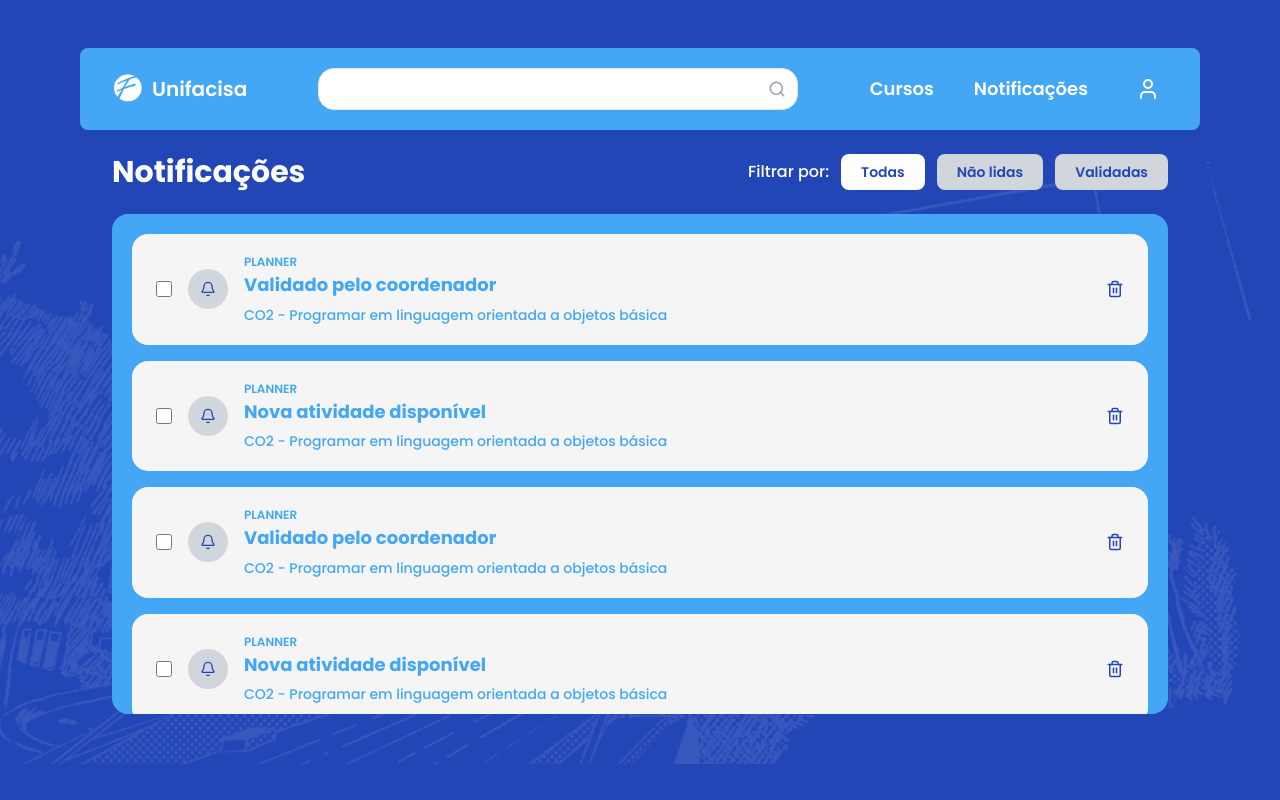
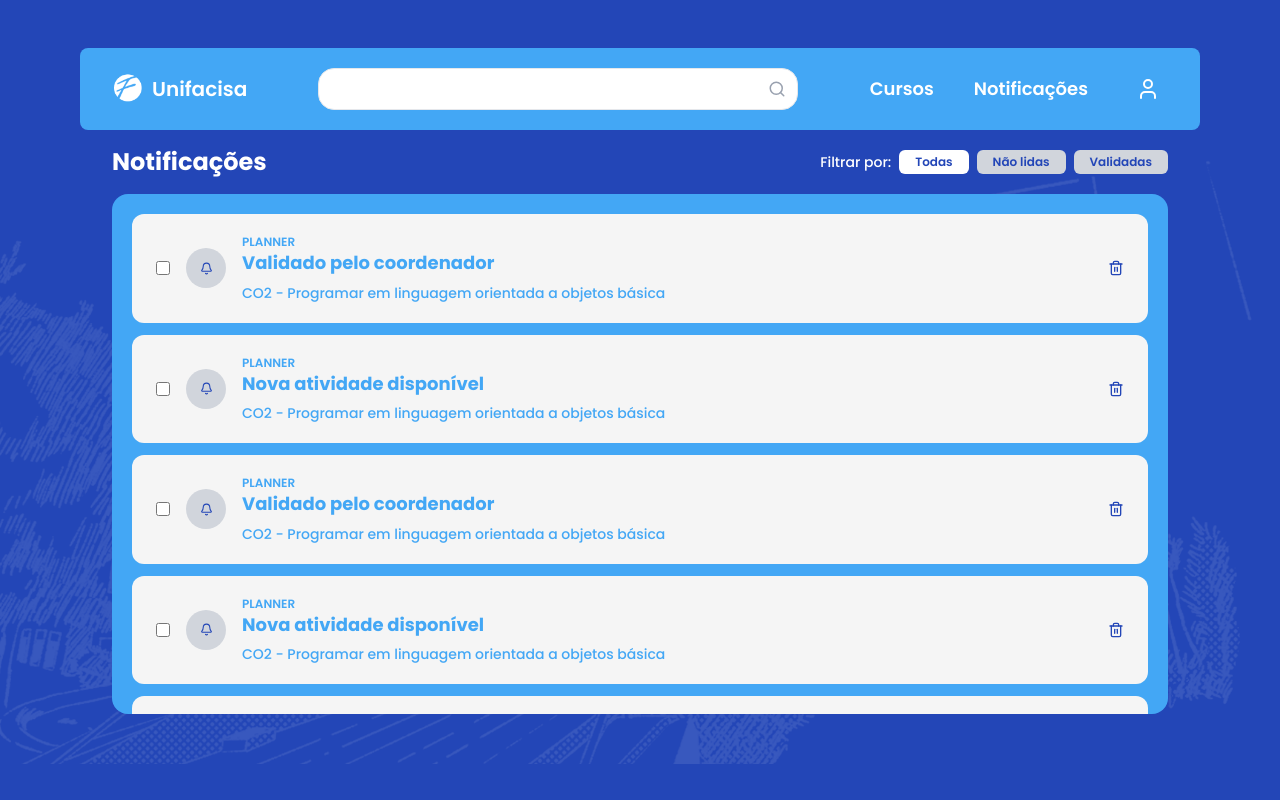
Before and after one commit to anadrv/portfolio-frontend, a React (Vite) app in the folder portfolio/: page /notifications in a window 1280 px wide. Built offline with nearby package versions, Linux system fonts and the light colour scheme.

Commit message:
acho que ta pronto

```diff
--- a/portfolio/src/components/NotificationCardPage.jsx
+++ b/portfolio/src/components/NotificationCardPage.jsx
@@ -5,21 +5,21 @@ function NotificationCardPage({ item, onDelete }) {
     <div
       className="
         bg-background-white
-        rounded-2xl
-        px-4 md:px-6
-        py-3 md:py-5
+        rounded-xl
+        px-3 md:px-6
+        py-2 md:py-5
         flex
         items-center
         justify-between
-        gap-3 md:gap-4
+        gap-2 md:gap-4
       "
     >
-      <div className="flex items-center gap-3 md:gap-4 flex-1 min-w-0">
+      <div className="flex items-center gap-2 md:gap-4 flex-1 min-w-0">
         <input
           type="checkbox"
           className="
-            w-4
-            h-4
+            w-3.5
+            h-3.5
             accent-blue-700
             cursor-pointer
             flex-shrink-0
@@ -28,8 +28,8 @@ function NotificationCardPage({ item, onDelete }) {
 
         <div
           className="
-            w-8
-            h-8
+            w-7
+            h-7
             md:w-10
             md:h-10
             rounded-full
@@ -41,7 +41,7 @@ function NotificationCardPage({ item, onDelete }) {
           "
         >
           <Bell
-            size={16}
+            size={13}
             className="text-background"
           />
         </div>
@@ -50,9 +50,9 @@ function NotificationCardPage({ item, onDelete }) {
           <span
             className="
               text-primary
-              text-[10px] md:text-xs
+              text-[9px] md:text-xs
               font-semibold
-              mb-1
+              mb-0.5
             "
           >
             {item.type}
@@ -62,7 +62,7 @@ function NotificationCardPage({ item, onDelete }) {
             className="
               text-primary
               font-bold
-              text-sm md:text-lg
+              text-xs md:text-lg
               leading-tight
             "
           >
@@ -72,9 +72,9 @@ function NotificationCardPage({ item, onDelete }) {
           <p
             className="
               text-primary
-              text-xs md:text-sm
+              text-[10px] md:text-sm
               font-medium
-              mt-1 md:mt-2
+              mt-0.5 md:mt-2
               break-words
             "
           >
@@ -92,7 +92,7 @@ function NotificationCardPage({ item, onDelete }) {
         "
       >
         <Trash2
-          size={18}
+          size={16}
           className="text-background"
         />
       </button>
--- a/portfolio/src/pages/Notifications/Notifications.jsx
+++ b/portfolio/src/pages/Notifications/Notifications.jsx
@@ -54,22 +54,6 @@ function Notifications() {
       type: "PLANNER",
       status: "Não lidas",
     },
-    {
-      id: 7,
-      title: "Validado pelo coordenador",
-      course:
-        "CO2 - Programar em linguagem orientada a objetos básica",
-      type: "PLANNER",
-      status: "Validadas",
-    },
-    {
-      id: 8,
-      title: "Nova atividade disponível",
-      course:
-        "CO2 - Programar em linguagem orientada a objetos básica",
-      type: "PLANNER",
-      status: "Não lidas",
-    },
   ]);
 
   const handleDelete = (id) => {
@@ -87,14 +71,14 @@ function Notifications() {
 
   return (
     <Layout>
-      <div className="px-4 md:px-8 pt-6 pb-6">
-        <div className="flex flex-col lg:flex-row lg:items-center lg:justify-between gap-5 mb-6">
-          <h1 className="text-text text-3xl font-bold">
+      <div className="px-4 md:px-8 pt-4 pb-5">
+        <div className="flex flex-col lg:flex-row lg:items-center lg:justify-between gap-4 mb-4">
+          <h1 className="text-text text-xl md:text-2xl font-bold">
             Notificações
           </h1>
 
-          <div className="flex flex-wrap items-center gap-3">
-            <span className="text-text text-base font-medium">
+          <div className="flex flex-wrap items-center gap-2">
+            <span className="text-text text-xs md:text-sm font-medium">
               Filtrar por:
             </span>
 
@@ -104,10 +88,10 @@ function Notifications() {
                   key={item}
                   onClick={() => setFilter(item)}
                   className={`
-                    px-5
-                    py-2
-                    rounded-lg
-                    text-sm
+                    px-3 md:px-4
+                    py-1
+                    rounded-md
+                    text-[11px] md:text-xs
                     font-semibold
                     transition
                     ${
@@ -128,11 +112,11 @@ function Notifications() {
           className="
             bg-primary
             rounded-2xl
-            p-5
+            p-4 md:p-5
             flex
             flex-col
-            gap-4
-            max-h-[500px]
+            gap-3
+            max-h-[520px]
             overflow-y-auto
             w-full
           "
```
